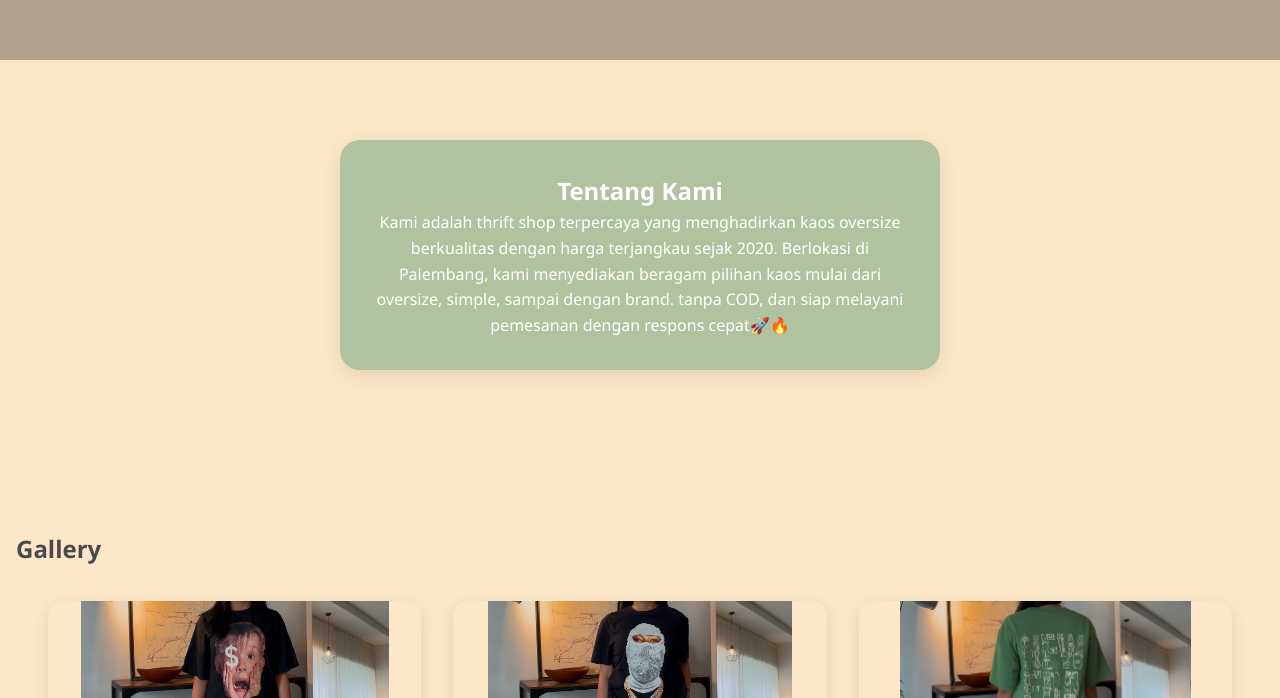
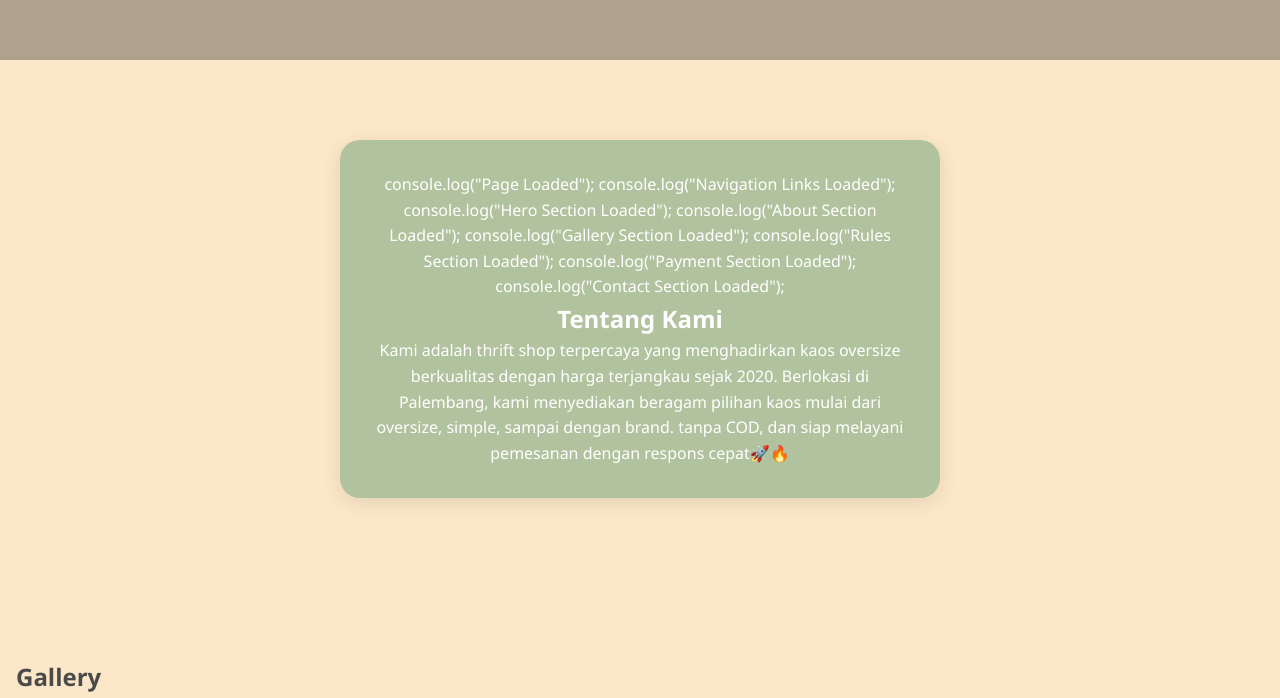
Before and after one commit to azzahravalyssa/SUNDAYBESTIDN, a plain HTML site: page index.html in a window 1280 px wide. Shown: the part 740-1438 px from the top of the page. Drawn offline with Linux system fonts and the light colour scheme.

Commit message:
first commit

```diff
--- a/index.html
+++ b/index.html
@@ -30,11 +30,19 @@
     <section id="home" class="hero">
         <h2>Selamat Datang di Sunday Best IDN</h2>
         <p>Thrift Oversized Tees-The Cool & Budget-Friendly Solution!</p>
-        <button class="cta-button">Lihat Koleksi</button>
+        <button class="cta-button" onclick="location.href='#gallery'">Lihat Koleksi</button>
+
     </section>
 
     <section id="about" class="about">
-        <div class="about-card">
+        <div class="about-card">console.log("Page Loaded");
+console.log("Navigation Links Loaded");
+console.log("Hero Section Loaded");
+console.log("About Section Loaded");
+console.log("Gallery Section Loaded");
+console.log("Rules Section Loaded");
+console.log("Payment Section Loaded");
+console.log("Contact Section Loaded");
             <h2>Tentang Kami</h2>
             <p>Kami adalah thrift shop terpercaya yang menghadirkan kaos oversize berkualitas dengan harga terjangkau sejak 2020. Berlokasi di Palembang, kami menyediakan beragam pilihan kaos mulai dari oversize, simple, sampai dengan brand. tanpa COD, dan siap melayani pemesanan dengan respons cepat🚀🔥</p>
         </div>
```
